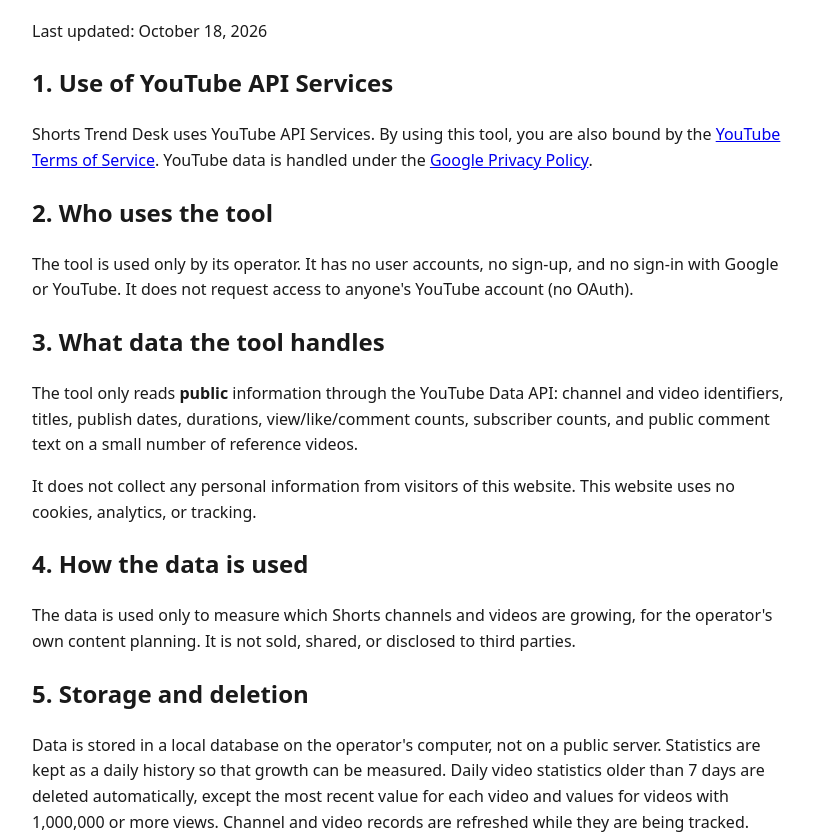
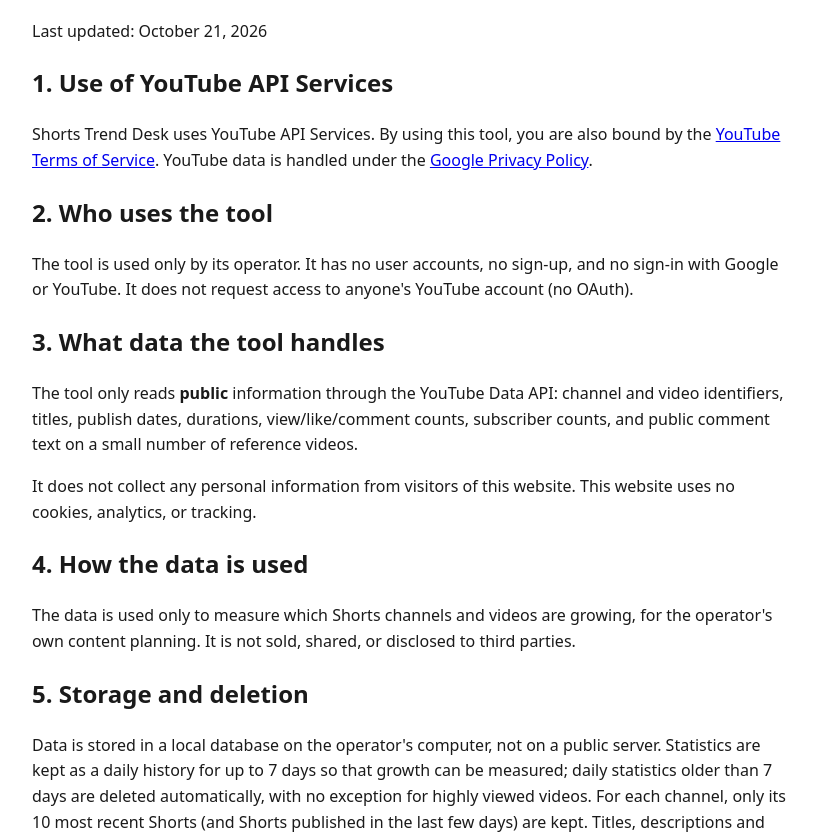
Before and after one commit to seokgo/shorts-trend-desk, a plain HTML site: page privacy.html in a window 1280 px wide. Shown: the part 149-988 px from the top of the page, without its empty margins (228-1044 px from the left). Drawn offline with Linux system fonts and the light colour scheme.

Commit message:
Privacy policy section 5: match current retention (7-day stats, no 1M-view exception, 30-day refresh, 7-day inactive channel deletion)

```diff
--- a/privacy.html
+++ b/privacy.html
@@ -12,7 +12,7 @@
 <body>
 <p><a href="index.html">&larr; Shorts Trend Desk</a></p>
 <h1>Privacy Policy</h1>
-<p>Last updated: October 18, 2026</p>
+<p>Last updated: October 21, 2026</p>
 
 <h2>1. Use of YouTube API Services</h2>
 <p>Shorts Trend Desk uses YouTube API Services. By using this tool, you are also bound by the <a href="https://www.youtube.com/t/terms">YouTube Terms of Service</a>. YouTube data is handled under the <a href="https://policies.google.com/privacy">Google Privacy Policy</a>.</p>
@@ -28,7 +28,7 @@
 <p>The data is used only to measure which Shorts channels and videos are growing, for the operator's own content planning. It is not sold, shared, or disclosed to third parties.</p>
 
 <h2>5. Storage and deletion</h2>
-<p>Data is stored in a local database on the operator's computer, not on a public server. Statistics are kept as a daily history so that growth can be measured. Daily video statistics older than 7 days are deleted automatically, except the most recent value for each video and values for videos with 1,000,000 or more views. Channel and video records are refreshed while they are being tracked.</p>
+<p>Data is stored in a local database on the operator's computer, not on a public server. Statistics are kept as a daily history for up to 7 days so that growth can be measured; daily statistics older than 7 days are deleted automatically, with no exception for highly viewed videos. For each channel, only its 10 most recent Shorts (and Shorts published in the last few days) are kept. Titles, descriptions and other YouTube data that have not been refreshed for 30 days are deleted. Channels with no new uploads (Shorts or long-form) for 7 days, and channels that are no longer available on YouTube, are deleted automatically. A small number of channels the operator saves for reference keep their record, but their YouTube data is still removed after 30 days without a refresh.</p>
 <p>If you are a channel owner and want data about your channel removed, open a request at <a href="https://github.com/seokgo/shorts-trend-desk/issues">GitHub Issues</a> with your channel URL, and it will be deleted within 7 days. You can also manage Google's access to your data at <a href="https://security.google.com/settings/security/permissions">Google security settings</a>.</p>
 
 <h2>6. Changes</h2>
```
